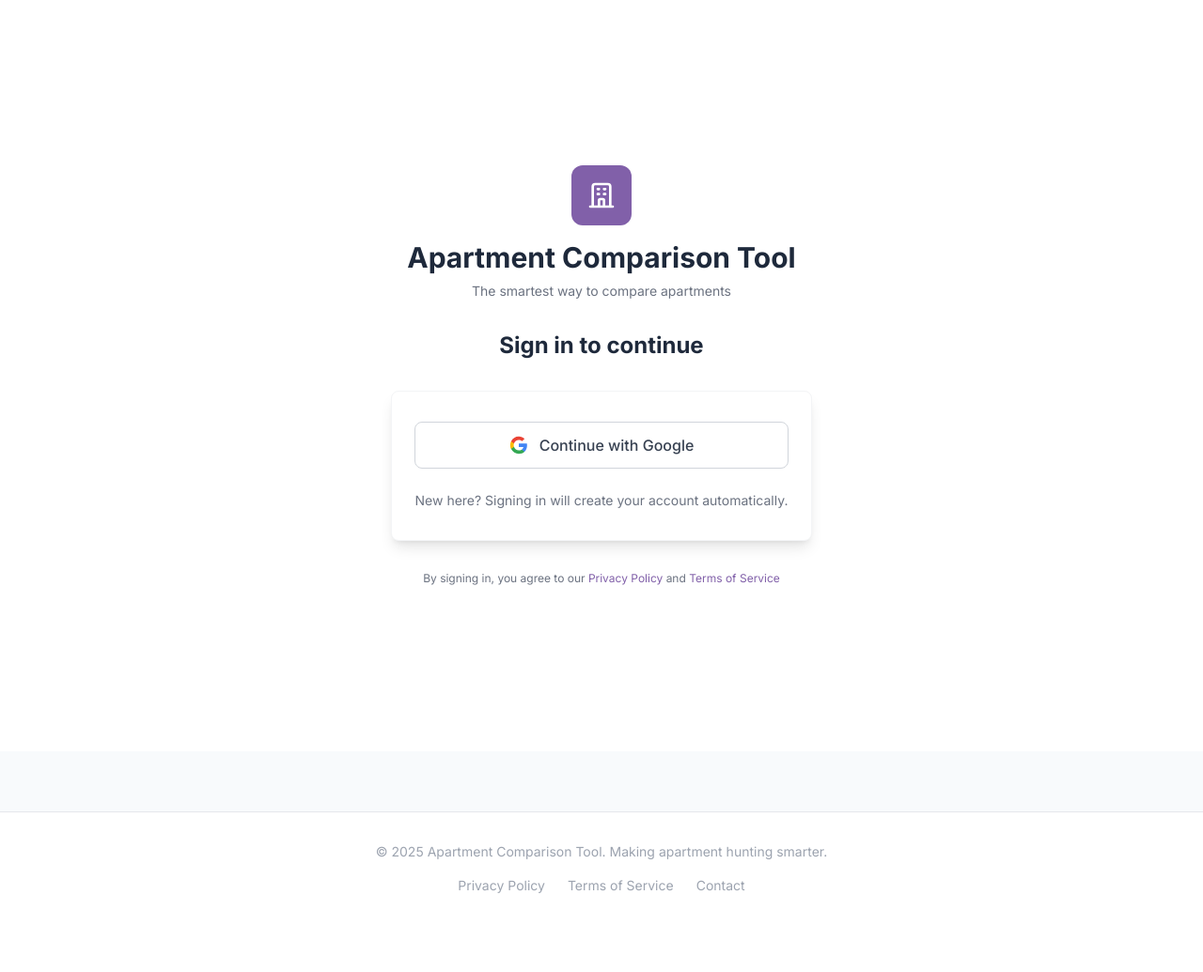
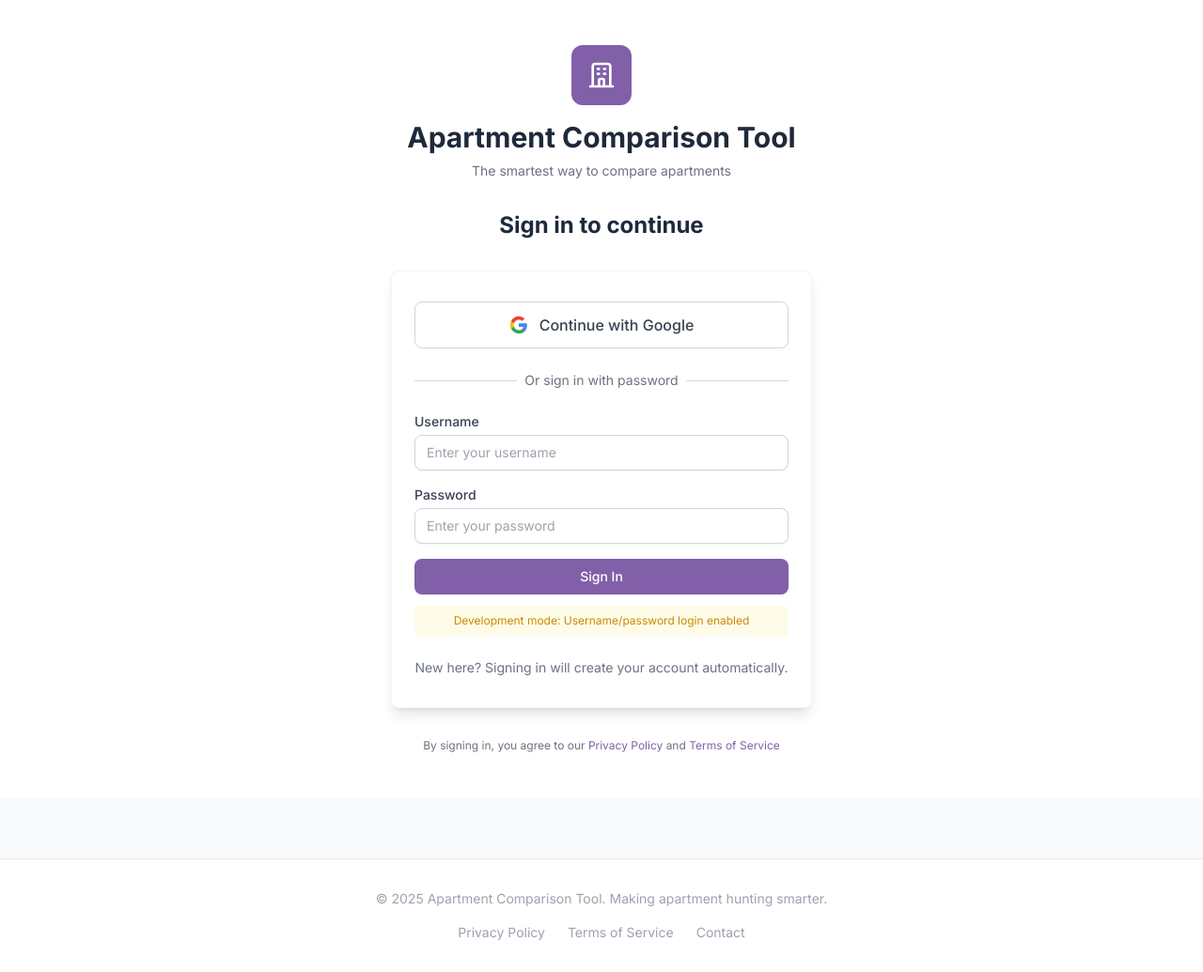
Before and after one commit to taivon/comparison-tools, a Django app: page /login/ in a window 1280 px wide. Shown: the part 65-1100 px from the top of the page at 94% size. Before the commit the page ends 1016 px from the top, so only its background shows below. Run offline with Django 5.2, Linux system fonts and the light colour scheme; some libraries are stand-ins or nearby versions.

Commit message:
Add username/password login option for development mode
- Show traditional login form only when DEBUG=True
- Useful for local testing without Google OAuth setup

🤖 Generated with [Claude Code](https://claude.com/claude-code)

Co-Authored-By: Claude <noreply@anthropic.com>

```diff
--- a/apartments/templates/apartments/login.html
+++ b/apartments/templates/apartments/login.html
@@ -50,6 +50,48 @@
                 Continue with Google
             </a>
 
+            {% if debug %}
+            <!-- Username/Password Login (Development Only) -->
+            <div class="mt-6">
+                <div class="relative">
+                    <div class="absolute inset-0 flex items-center">
+                        <div class="w-full border-t border-gray-300"></div>
+                    </div>
+                    <div class="relative flex justify-center text-sm">
+                        <span class="px-2 bg-white text-gray-500">Or sign in with password</span>
+                    </div>
+                </div>
+
+                <form method="POST" action="" class="mt-6 space-y-4">
+                    {% csrf_token %}
+                    {% if next %}<input type="hidden" name="next" value="{{ next }}">{% endif %}
+
+                    <div>
+                        <label for="id_username" class="block text-sm font-medium text-gray-700">Username</label>
+                        <input type="text" name="username" id="id_username" required
+                               class="mt-1 block w-full px-3 py-2 border border-gray-300 rounded-lg shadow-sm focus:outline-none focus:ring-brand-purple focus:border-brand-purple sm:text-sm"
+                               placeholder="Enter your username">
+                    </div>
+
+                    <div>
+                        <label for="id_password" class="block text-sm font-medium text-gray-700">Password</label>
+                        <input type="password" name="password" id="id_password" required
+                               class="mt-1 block w-full px-3 py-2 border border-gray-300 rounded-lg shadow-sm focus:outline-none focus:ring-brand-purple focus:border-brand-purple sm:text-sm"
+                               placeholder="Enter your password">
+                    </div>
+
+                    <button type="submit"
+                            class="w-full flex justify-center py-2 px-4 border border-transparent rounded-lg shadow-sm text-sm font-medium text-white bg-brand-purple hover:bg-brand-purple-dark focus:outline-none focus:ring-2 focus:ring-offset-2 focus:ring-brand-purple">
+                        Sign In
+                    </button>
+                </form>
+
+                <p class="mt-3 text-center text-xs text-yellow-600 bg-yellow-50 p-2 rounded">
+                    Development mode: Username/password login enabled
+                </p>
+            </div>
+            {% endif %}
+
             <p class="text-center text-sm text-gray-500 mt-6">
                 New here? Signing in will create your account automatically.
             </p>
```
